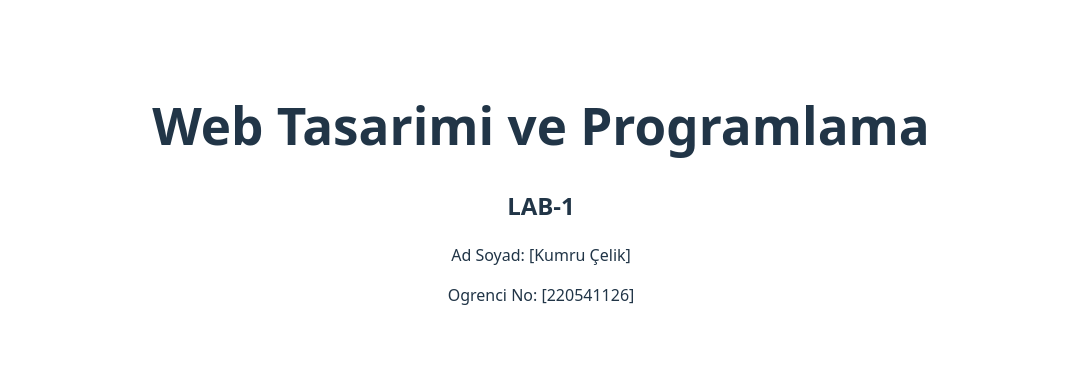
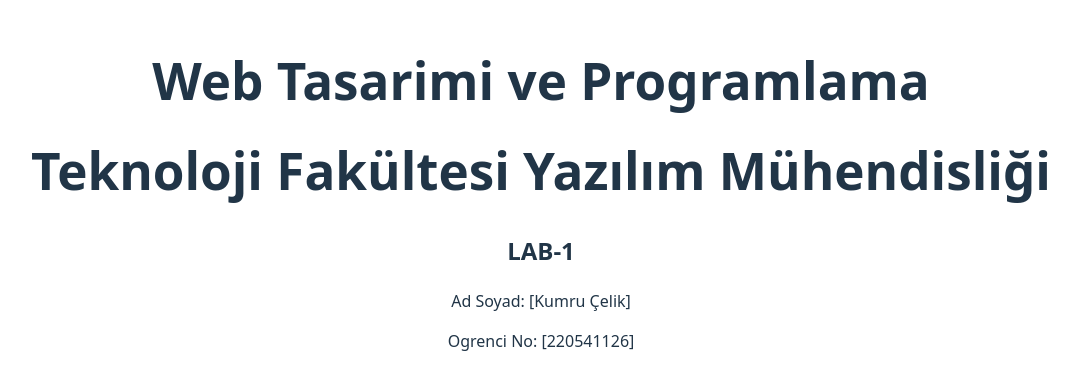
Before and after one commit to KumruCelik/web-lab-hello, a React (Vite) app: page / in a window 1280 px wide. Shown: the part 207-596 px from the top of the page, without its empty margins (99-1178 px from the left). Built offline with nearby package versions, Linux system fonts and the light colour scheme.

Commit message:
feat: update homepage title and faculty info

```diff
--- a/src/App.tsx
+++ b/src/App.tsx
@@ -5,6 +5,7 @@ function App() {
 return (
 <div>
 <h1>Web Tasarimi ve Programlama</h1>
+<h1>Teknoloji Fakültesi Yazılım Mühendisliği</h1>
 <h2>LAB-1</h2>
 <p>Ad Soyad: [Kumru Çelik]</p>
 <p>Ogrenci No: [220541126]</p>
```
Also changed, not shown: 11.png (added).
